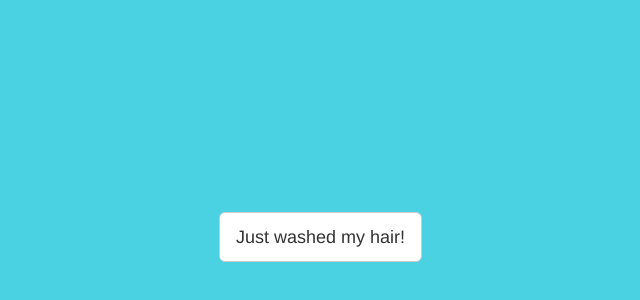
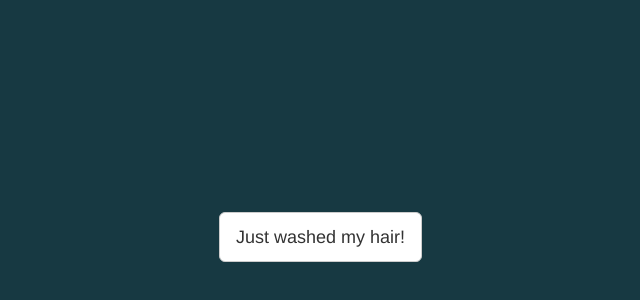
Before and after one commit to Diliara/PersonalTracker, a plain HTML site: page index.html in a window 1280 px wide. Shown: the part 174-474 px from the top of the page, without its empty margins (371-1011 px from the left). Drawn offline with nearby package versions, Linux system fonts and the light colour scheme.

Commit message:
one commit for reference

```diff
--- a/css/app.css
+++ b/css/app.css
@@ -2,7 +2,7 @@
 html, body {
     height: 100%;
 
-    background-color: #4bd2e2;
+    background-color: #173942;
     min-height: 100%;
     overflow: hidden;
 }
```
